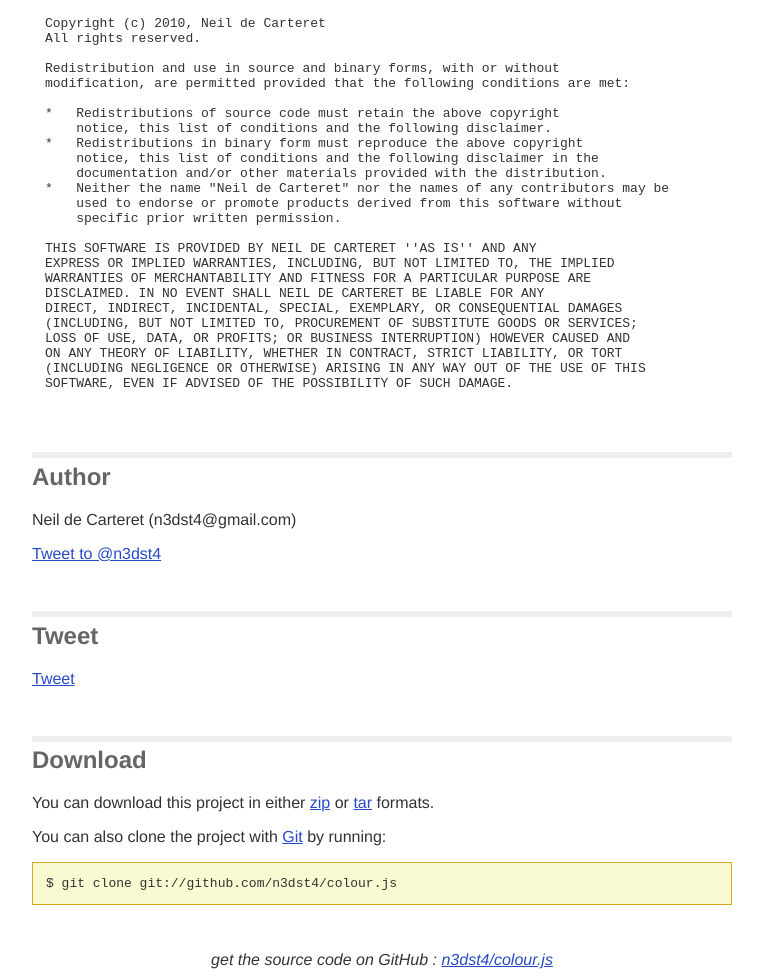
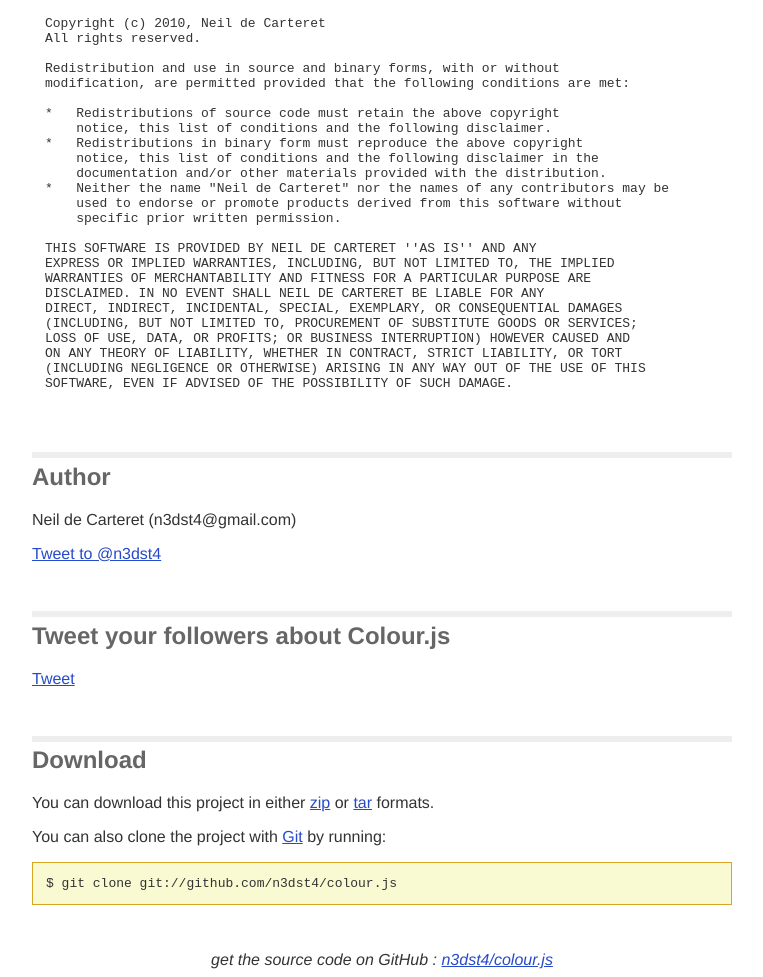
Before and after one commit to n3dst4/irid, a plain HTML site: page index.html in a window 1280 px wide. Shown: the part 1275-2252 px from the top of the page, without its empty margins (258-1021 px from the left). Drawn offline with Linux system fonts and the light colour scheme.

Commit message:
Update index.html

```diff
--- a/index.html
+++ b/index.html
@@ -109,7 +109,7 @@
     <p><a href="https://twitter.com/intent/tweet?screen_name=n3dst4" class="twitter-mention-button" data-related="n3dst4">Tweet to @n3dst4</a>
 <script>!function(d,s,id){var js,fjs=d.getElementsByTagName(s)[0],p=/^http:/.test(d.location)?'http':'https';if(!d.getElementById(id)){js=d.createElement(s);js.id=id;js.src=p+'://platform.twitter.com/widgets.js';fjs.parentNode.insertBefore(js,fjs);}}(document, 'script', 'twitter-wjs');</script></p>
 
-    <h2>Tweet</h2>
+    <h2>Tweet your followers about Colour.js</h2>
     <p><a href="https://twitter.com/share" class="twitter-share-button" data-text="Take a look at Colour.js - a JS library for working with colours" data-via="n3dst4">Tweet</a>
 <script>!function(d,s,id){var js,fjs=d.getElementsByTagName(s)[0],p=/^http:/.test(d.location)?'http':'https';if(!d.getElementById(id)){js=d.createElement(s);js.id=id;js.src=p+'://platform.twitter.com/widgets.js';fjs.parentNode.insertBefore(js,fjs);}}(document, 'script', 'twitter-wjs');</script></p>
 
```
